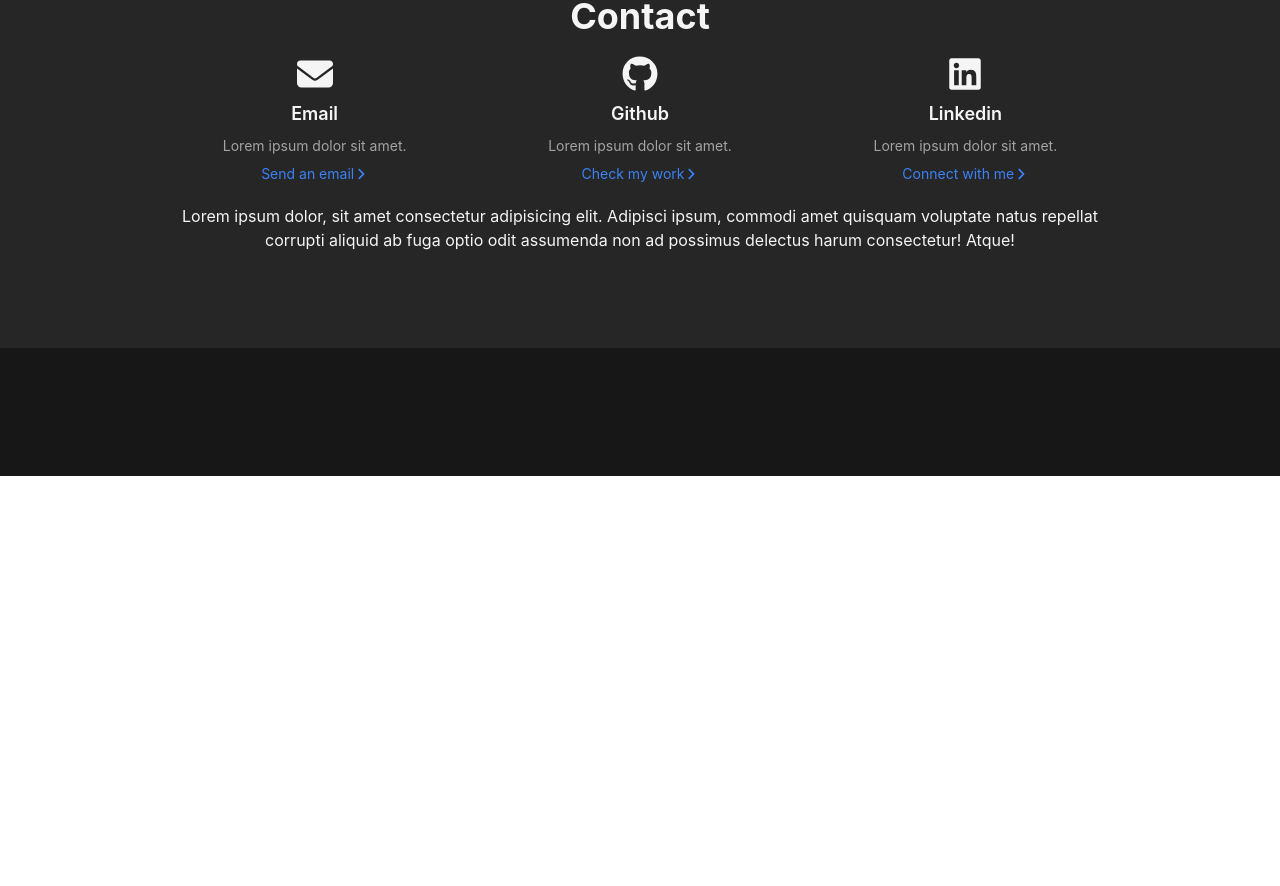
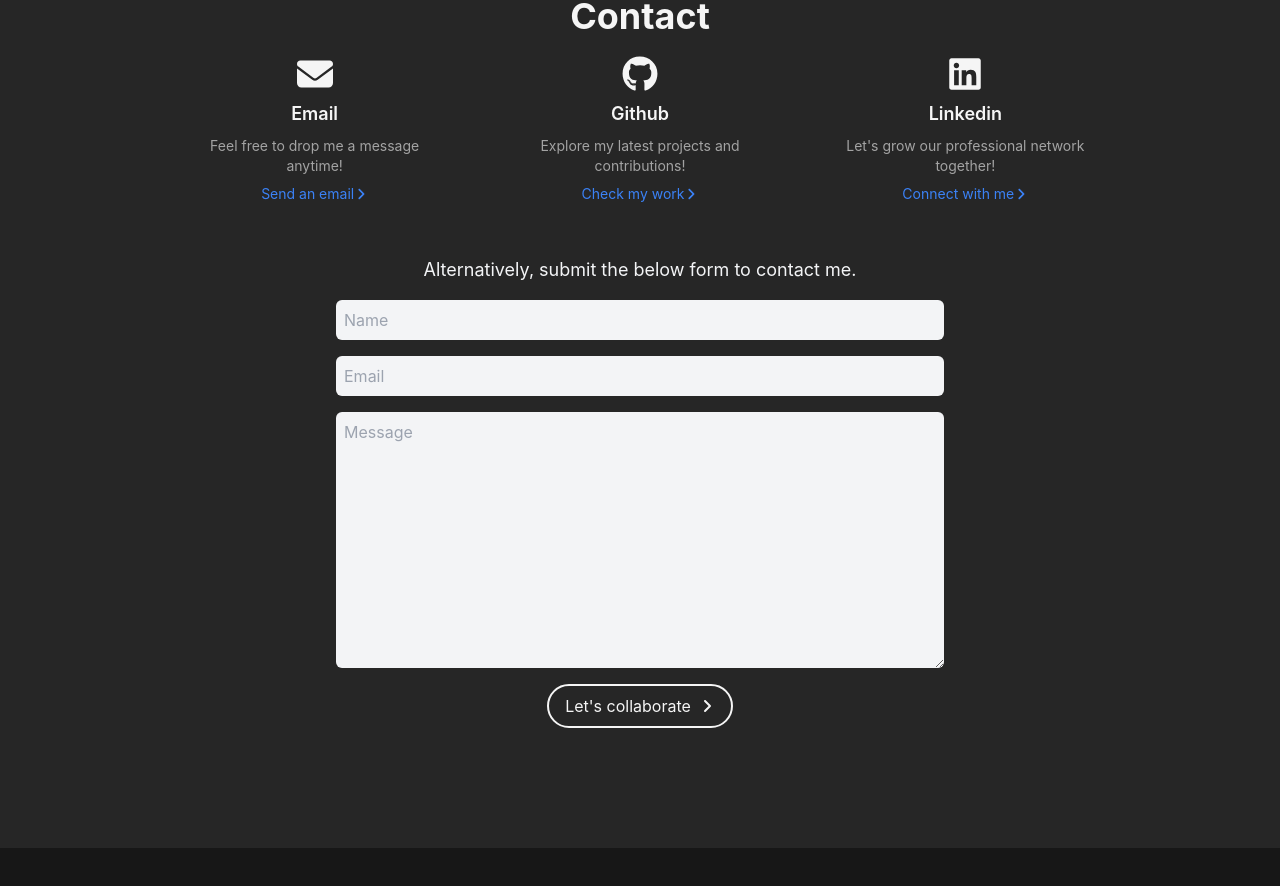
Before and after one commit to yogesh-ch-ss/PortfolioWebsite, a React (Create React App) app in the folder portfolio/: page / in a window 1280 px wide. Shown: the part 3080-3966 px from the top of the page. Before the commit the page ends 3556 px from the top, so only its background shows below. Built offline with nearby package versions, Linux system fonts and the light colour scheme; the HTML template or start-up script is replaced by a standard one.

Commit message:
new contact form

```diff
--- a/portfolio/src/components/NewContact.jsx
+++ b/portfolio/src/components/NewContact.jsx
@@ -28,8 +28,8 @@ const NewContact = () => {
               <div className="text-neutral-100 font-semibold text-lg py-1">
                 Email
               </div>
-              <div className="text-neutral-400 font-normal text-sm py-1">
-                <p>Lorem ipsum dolor sit amet.</p>
+              <div className="text-neutral-400 font-normal text-sm py-1 px-6">
+                <p>Feel free to drop me a message anytime!</p>
               </div>
               <div className="text-blue-500 font-normal text-sm flex items-center justify-center py-1 group-hover:underline">
                 Send an email
@@ -48,8 +48,8 @@ const NewContact = () => {
               <div className="text-neutral-100 font-semibold text-lg py-1">
                 Github
               </div>
-              <div className="text-neutral-400 font-normal text-sm py-1">
-                <p>Lorem ipsum dolor sit amet.</p>
+              <div className="text-neutral-400 font-normal text-sm py-1 px-6">
+                <p>Explore my latest projects and contributions!</p>
               </div>
               <div className="text-blue-500 font-normal text-sm flex items-center justify-center py-1 group-hover:underline">
                 Check my work
@@ -68,8 +68,8 @@ const NewContact = () => {
               <div className="text-neutral-100 font-semibold text-lg py-1">
                 Linkedin
               </div>
-              <div className="text-neutral-400 font-normal text-sm py-1">
-                <p>Lorem ipsum dolor sit amet.</p>
+              <div className="text-neutral-400 font-normal text-sm py-1 px-6">
+                <p>Let's grow our professional network together!</p>
               </div>
               <div className="text-blue-500 font-normal text-sm flex items-center justify-center py-1 group-hover:underline">
                 Connect with me
@@ -80,11 +80,42 @@ const NewContact = () => {
         </div>
 
         {/* contact form */}
-        <div className="max-w-[60rem] text-center text-neutral-100 flex flex-col justify-center items-center w-full h-full">
-          Lorem ipsum dolor, sit amet consectetur adipisicing elit. Adipisci
-          ipsum, commodi amet quisquam voluptate natus repellat corrupti aliquid
-          ab fuga optio odit assumenda non ad possimus delectus harum
-          consectetur! Atque!
+        <div className="max-w-[40rem] text-center flex flex-col justify-center items-center w-full h-full py-4">
+          <form
+            method="POST"
+            action="https://getform.io/f/paoxodpb"
+            className="flex flex-col w-full"
+          >
+            <div className="">
+              <p className="text-gray-100 py-4 text-lg">
+                Alternatively, submit the below form to contact me.
+              </p>
+            </div>
+            <input
+              className="bg-gray-100 p-2 mt-0 mb-2 mx-4 rounded-md"
+              type="text"
+              placeholder="Name"
+              name="name"
+            />
+            <input
+              className="p-2 bg-gray-100 my-2 mx-4 rounded-md"
+              type="email"
+              placeholder="Email"
+              name="email"
+            />
+            <textarea
+              className="bg-gray-100 p-2 my-2 mx-4 rounded-md"
+              name="message"
+              rows="10"
+              placeholder="Message"
+            />
+            <button className="group flex gap-2 border-2 px-4 py-2 mx-auto my-2 items-center rounded-full bg-gradient-to-br hover:from-pink-600 hover:via-fuchsia-800 hover:to-violet-900 text-neutral-100 hover:text-fuchsia-100 from-10% via-50% border-neutral-100 hover:border-neutral-950">
+              Let's collaborate
+              <span className="group-hover:translate-x-1 duration-300">
+                <FaAngleRight />
+              </span>
+            </button>
+          </form>
         </div>
       </div>
     </div>
```
